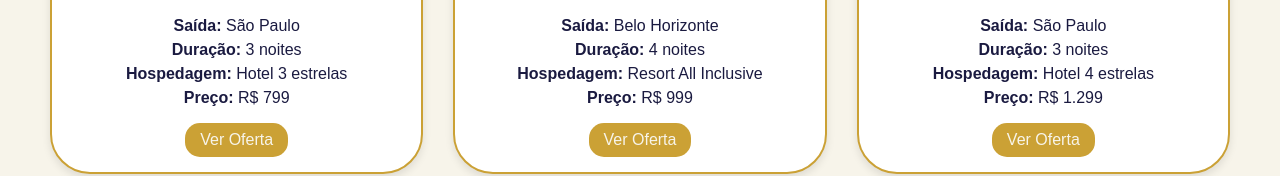
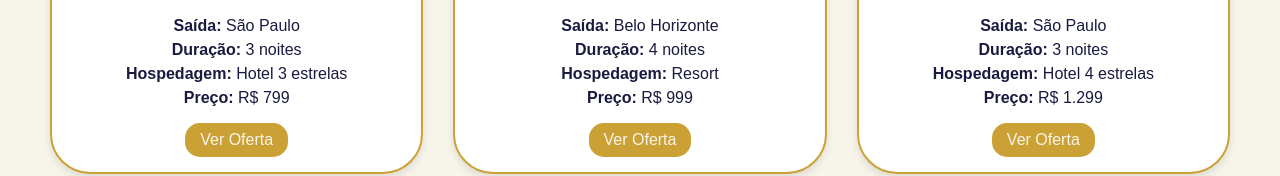
Before and after one commit to gabrielleazevedopd208/pacotes, a plain HTML site: page index.html in a window 1280 px wide. Shown: the part 433-609 px from the top of the page. Drawn offline with Linux system fonts and the light colour scheme.

Commit message:
Update index.html

```diff
--- a/index.html
+++ b/index.html
@@ -27,7 +27,7 @@
             <img src="salvador.jpg" alt="Salvador">
             <p><b>Saída:</b> Belo Horizonte</p>
             <p><b>Duração:</b> 4 noites</p>
-            <p><b>Hospedagem:</b> Resort All Inclusive</p>
+            <p><b>Hospedagem:</b> Resort </p>
             <p><b>Preço:</b> R$ 999</p>
             <a href="#">Ver Oferta</a>
         </div>
```
